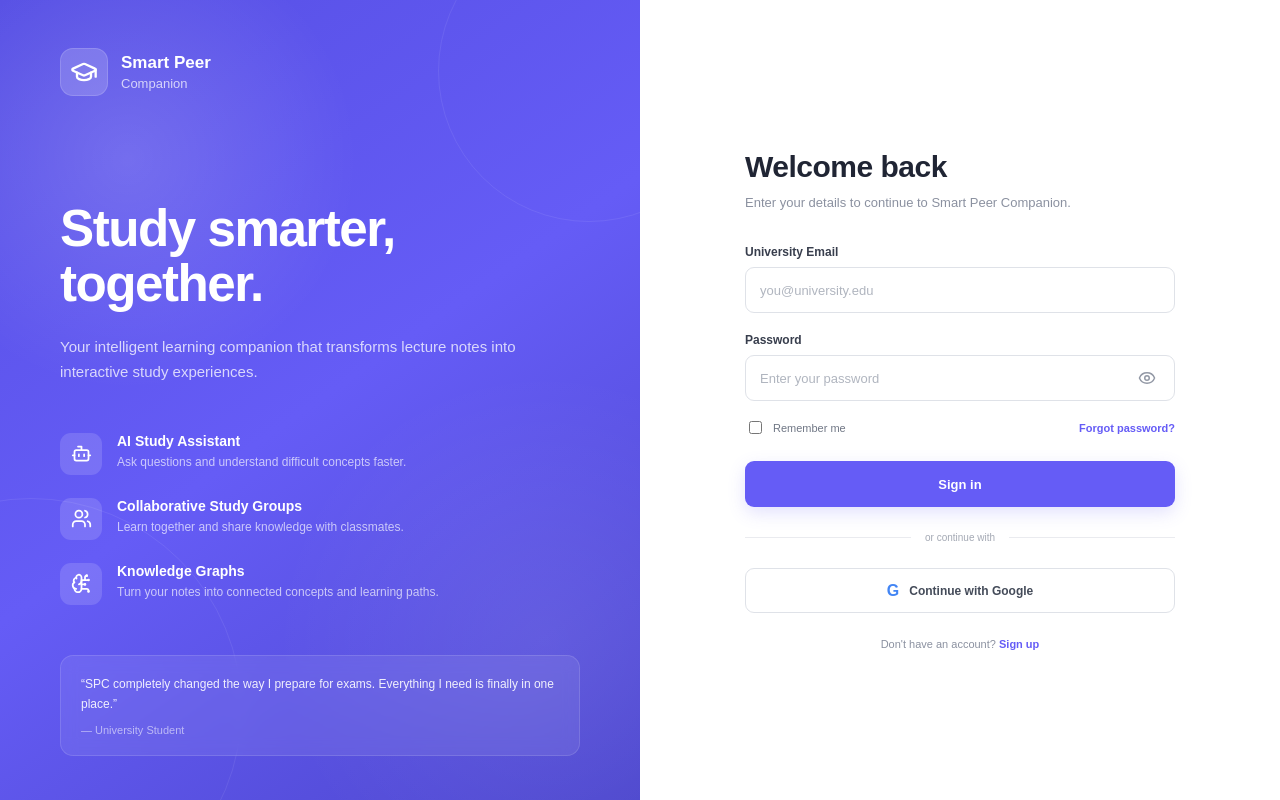
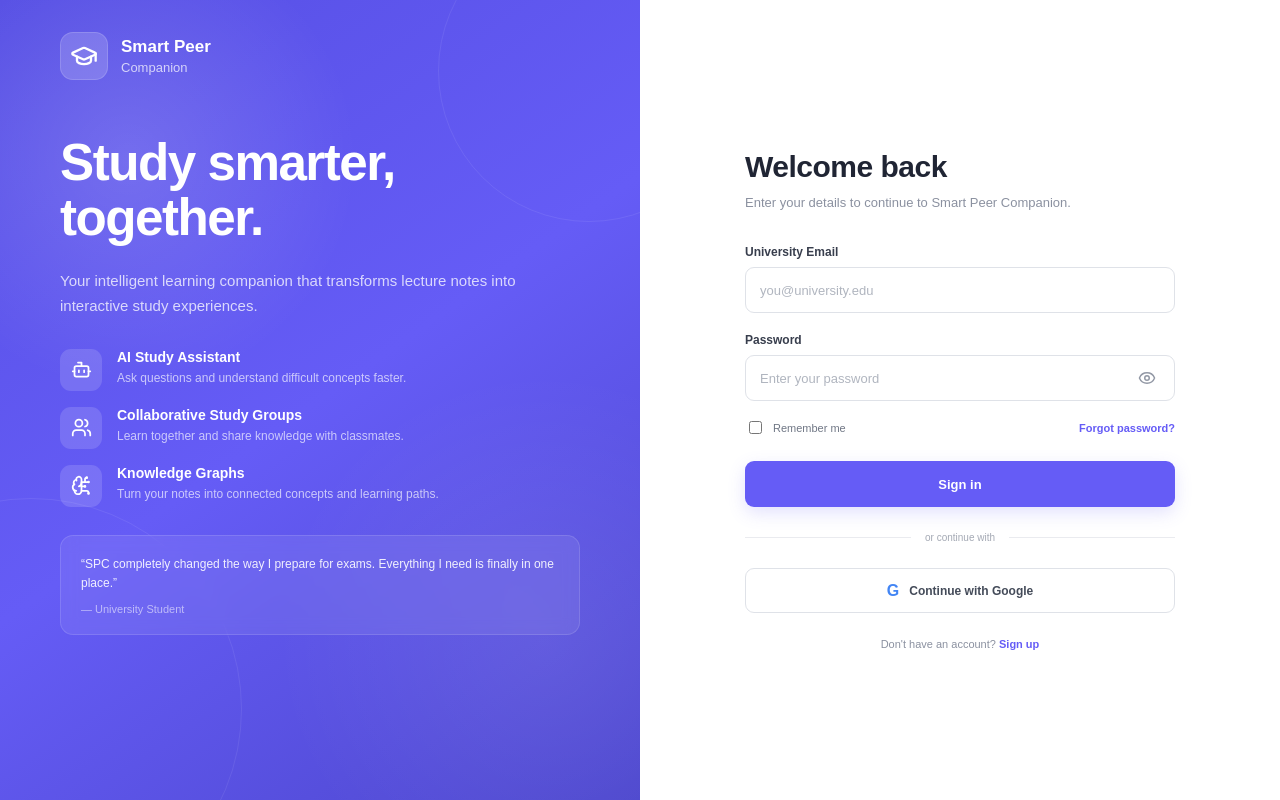
Before and after one commit to K-shhhhh/COMP3851A-SPC, a React (Vite) app in the folder Frontend/: page /login in a window 1280 px wide. Built offline with nearby package versions, Linux system fonts and the light colour scheme; no server answers.

Commit message:
Fix login page overlap on shorter screens

```diff
--- a/Frontend/src/styles/styles.css
+++ b/Frontend/src/styles/styles.css
@@ -955,3 +955,40 @@ input {
     font-size: 26px;
   }
 }
+
+/* Prevent login hero content from overlapping on shorter screens */
+.auth-hero-content {
+  height: auto;
+  min-height: 100vh;
+}
+
+.auth-hero-copy,
+.auth-features,
+.auth-quote {
+  flex-shrink: 0;
+}
+
+.auth-quote {
+  margin-top: 40px;
+}
+
+/* Reduce vertical spacing on shorter laptop screens */
+@media (max-height: 850px) and (min-width: 801px) {
+  .auth-hero-content {
+    padding-top: 32px;
+    padding-bottom: 32px;
+  }
+
+  .auth-hero-copy {
+    margin-top: 55px;
+  }
+
+  .auth-features {
+    margin-top: 30px;
+    gap: 16px;
+  }
+
+  .auth-quote {
+    margin-top: 28px;
+  }
+}
```
